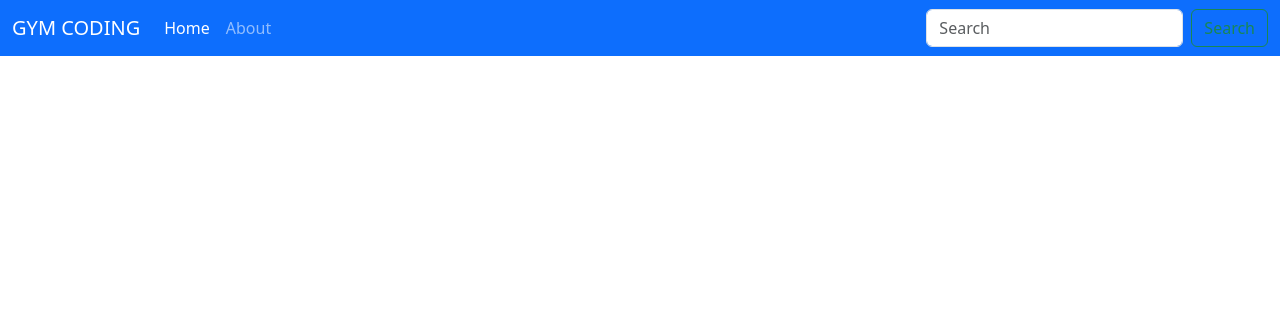
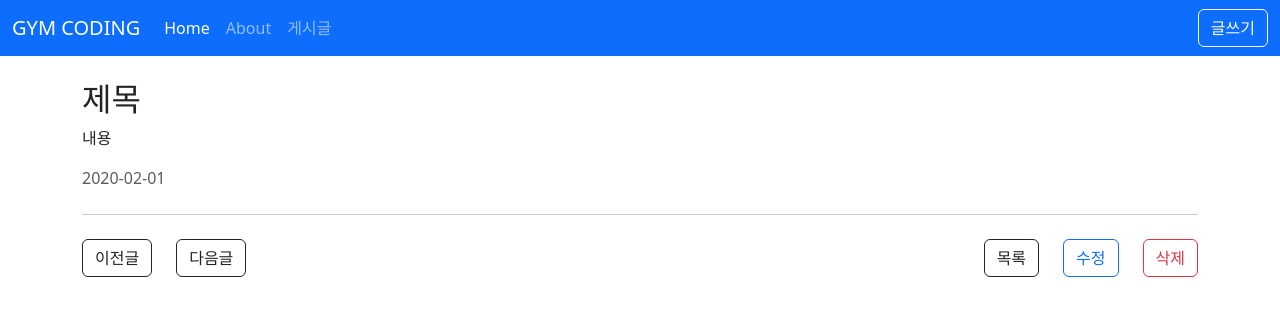
Before and after one commit to JungHoiMin/inflearn, a Vue app in the folder Vue3 완벽 마스터_기초부터 실전까지(실전편)/vue3-posts/: page /posts/1 in a window 1280 px wide. Shown: the top 316 px of the page. Built offline with nearby package versions, Linux system fonts and the light colour scheme.

Commit message:
Section 2 Vue Router v4.x - Vue Router 학습: 게시판 UI 만들기

```diff
--- a/Vue3 완벽 마스터_기초부터 실전까지(실전편)/vue3-posts/package.json
+++ b/Vue3 완벽 마스터_기초부터 실전까지(실전편)/vue3-posts/package.json
@@ -11,6 +11,7 @@
     "format": "prettier --write src/"
   },
   "dependencies": {
+    "axios": "^1.7.2",
     "bootstrap": "^5.3.3",
     "bootstrap-icons": "^1.11.3",
     "vue": "^3.4.21",
--- /dev/null
+++ b/Vue3 완벽 마스터_기초부터 실전까지(실전편)/vue3-posts/public/mocks/posts.json
@@ -0,0 +1,9 @@
+[
+  { "id": 1, "title": "제목1", "content": "내용1", "createdAt": "2024-01-05" },
+  { "id": 2, "title": "제목2", "content": "내용2", "createdAt": "2024-03-12" },
+  { "id": 3, "title": "제목3", "content": "내용3", "createdAt": "2024-04-10" },
+  { "id": 4, "title": "제목4", "content": "내용4", "createdAt": "2024-05-04" },
+  { "id": 5, "title": "제목5", "content": "내용5", "createdAt": "2024-05-07" },
+  { "id": 6, "title": "제목6", "content": "내용6", "createdAt": "2024-05-21" },
+  { "id": 7, "title": "제목7", "content": "내용7", "createdAt": "2024-05-25" }
+]
--- /dev/null
+++ b/Vue3 완벽 마스터_기초부터 실전까지(실전편)/vue3-posts/src/api/posts.js
@@ -0,0 +1,10 @@
+import axios from 'axios';
+
+export const getPosts = async () => {
+  try {
+    const response = await axios.get('/mocks/posts.json');
+    return response.data;
+  } catch (e) {
+    console.log(e);
+  }
+};
--- /dev/null
+++ b/Vue3 완벽 마스터_기초부터 실전까지(실전편)/vue3-posts/src/components/posts/PostItem.vue
@@ -0,0 +1,28 @@
+<script setup>
+defineProps({
+  title: {
+    type: String,
+    required: true,
+  },
+  content: {
+    type: String,
+    required: true,
+  },
+  createdAt: {
+    type: [String, Date, Number],
+    required: true,
+  },
+});
+</script>
+
+<template>
+  <div class="card">
+    <div class="card-body">
+      <h5 class="card-title">{{ title }}</h5>
+      <p class="card-text">{{ content }}</p>
+      <p class="text-muted">{{ createdAt }}</p>
+    </div>
+  </div>
+</template>
+
+<style scoped></style>
--- a/Vue3 완벽 마스터_기초부터 실전까지(실전편)/vue3-posts/src/layouts/TheHeader.vue
+++ b/Vue3 완벽 마스터_기초부터 실전까지(실전편)/vue3-posts/src/layouts/TheHeader.vue
@@ -1,4 +1,13 @@
-<script setup></script>
+<script setup>
+import { useRouter } from 'vue-router';
+
+const router = useRouter();
+const goPage = () => {
+  router.push({
+    name: 'PostCreate',
+  });
+};
+</script>
 
 <template>
   <header>
@@ -24,18 +33,15 @@
             <li class="nav-item">
               <RouterLink class="nav-link" to="/about">About</RouterLink>
             </li>
+            <li class="nav-item">
+              <RouterLink class="nav-link" to="/posts">게시글</RouterLink>
+            </li>
           </ul>
-          <form class="d-flex" role="search">
-            <input
-              class="form-control me-2"
-              type="search"
-              placeholder="Search"
-              aria-label="Search"
-            />
-            <button class="btn btn-outline-success" type="submit">
-              Search
+          <div class="d-flex" role="search">
+            <button class="btn btn-outline-light" @click="goPage">
+              글쓰기
             </button>
-          </form>
+          </div>
         </div>
       </div>
     </nav>
--- a/Vue3 완벽 마스터_기초부터 실전까지(실전편)/vue3-posts/src/router/index.js
+++ b/Vue3 완벽 마스터_기초부터 실전까지(실전편)/vue3-posts/src/router/index.js
@@ -1,17 +1,41 @@
 import HomeView from '@/views/HomeView.vue';
 import AboutView from '@/views/AboutView.vue';
 import { createRouter, createWebHistory } from 'vue-router';
+import PostListView from '@/views/posts/PostListView.vue';
+import PostCreateView from '@/views/posts/PostCreateView.vue';
+import PostDetailView from '@/views/posts/PostDetailView.vue';
+import PostEditView from '@/views/posts/PostEditView.vue';
 
 const routes = [
   {
     path: '/',
-    name: 'home',
+    name: 'Home',
     component: HomeView,
   },
   {
     path: '/about',
-    name: 'about',
+    name: 'About',
     component: AboutView,
+  },
+  {
+    path: '/posts',
+    name: 'PostList',
+    component: PostListView,
+  },
+  {
+    path: '/posts/create',
+    name: 'PostCreate',
+    component: PostCreateView,
+  },
+  {
+    path: '/posts/:id',
+    name: 'PostDetail',
+    component: PostDetailView,
+  },
+  {
+    path: '/posts/:id/edit',
+    name: 'PostEdit',
+    component: PostEditView,
   },
 ];
 
--- a/Vue3 완벽 마스터_기초부터 실전까지(실전편)/vue3-posts/src/views/HomeView.vue
+++ b/Vue3 완벽 마스터_기초부터 실전까지(실전편)/vue3-posts/src/views/HomeView.vue
@@ -3,7 +3,9 @@
 
 const router = useRouter();
 const goAboutPage = () => {
-  router.push('/about');
+  router.push({
+    name: 'About',
+  });
 };
 </script>
 
--- /dev/null
+++ b/Vue3 완벽 마스터_기초부터 실전까지(실전편)/vue3-posts/src/views/posts/PostCreateView.vue
@@ -0,0 +1,35 @@
+<script setup>
+import { useRouter } from 'vue-router';
+
+const router = useRouter();
+const goListPage = () => router.push({ name: 'PostList' });
+</script>
+
+<template>
+  <div>
+    <h2>게시글 등록</h2>
+    <hr class="my-4" />
+    <form @submit.prevent>
+      <div class="mb-3">
+        <label for="title" class="form-label">제목</label>
+        <input type="text" class="form-control" id="title" />
+      </div>
+      <div class="mb-3">
+        <label for="content" class="form-label">내용</label>
+        <textarea class="form-control" id="content" rows="3"></textarea>
+      </div>
+      <div class="pt-4">
+        <button
+          type="button"
+          class="btn btn-outline-dark me-2"
+          @click="goListPage"
+        >
+          목록
+        </button>
+        <button type="button" class="btn btn-primary">저장</button>
+      </div>
+    </form>
+  </div>
+</template>
+
+<style scoped></style>
--- /dev/null
+++ b/Vue3 완벽 마스터_기초부터 실전까지(실전편)/vue3-posts/src/views/posts/PostDetailView.vue
@@ -0,0 +1,41 @@
+<script setup>
+import { useRoute, useRouter } from 'vue-router';
+
+const route = useRoute();
+const router = useRouter();
+const id = route.params.id;
+
+const goListPage = () => router.push({ name: 'PostList' });
+const goEditPage = () => router.push({ name: 'PostEdit', params: { id } });
+</script>
+
+<template>
+  <div>
+    <h2>제목</h2>
+    <p>내용</p>
+    <p class="text-muted">2020-02-01</p>
+    <hr class="my-4 g-2" />
+    <div class="row">
+      <div class="col-auto">
+        <button class="btn btn-outline-dark">이전글</button>
+      </div>
+      <div class="col-auto">
+        <button class="btn btn-outline-dark">다음글</button>
+      </div>
+      <div class="col-auto me-auto"></div>
+      <div class="col-auto">
+        <button class="btn btn-outline-dark" @click="goListPage">목록</button>
+      </div>
+      <div class="col-auto">
+        <button class="btn btn-outline-primary" @click="goEditPage">
+          수정
+        </button>
+      </div>
+      <div class="col-auto">
+        <button class="btn btn-outline-danger">삭제</button>
+      </div>
+    </div>
+  </div>
+</template>
+
+<style scoped></style>
--- /dev/null
+++ b/Vue3 완벽 마스터_기초부터 실전까지(실전편)/vue3-posts/src/views/posts/PostEditView.vue
@@ -0,0 +1,38 @@
+<script setup>
+import { useRoute, useRouter } from 'vue-router';
+
+const route = useRoute();
+const router = useRouter();
+const id = route.params.id;
+
+const goDetailPage = () => router.push({ name: 'PostDetail', params: { id } });
+</script>
+
+<template>
+  <div>
+    <h2>게시글 수정</h2>
+    <hr class="my-4" />
+    <form @submit.prevent>
+      <div class="mb-3">
+        <label for="title" class="form-label">제목</label>
+        <input type="text" class="form-control" id="title" />
+      </div>
+      <div class="mb-3">
+        <label for="content" class="form-label">내용</label>
+        <textarea class="form-control" id="content" rows="3"></textarea>
+      </div>
+      <div class="pt-4">
+        <button
+          type="button"
+          class="btn btn-outline-danger me-2"
+          @click="goDetailPage"
+        >
+          취소
+        </button>
+        <button type="button" class="btn btn-primary">수정</button>
+      </div>
+    </form>
+  </div>
+</template>
+
+<style scoped></style>
--- /dev/null
+++ b/Vue3 완벽 마스터_기초부터 실전까지(실전편)/vue3-posts/src/views/posts/PostListView.vue
@@ -0,0 +1,43 @@
+<script setup>
+import PostItem from '@/components/posts/PostItem.vue';
+import { ref } from 'vue';
+import { getPosts } from '@/api/posts.js';
+import { useRouter } from 'vue-router';
+
+const router = useRouter();
+
+const posts = ref([]);
+
+const fetchPosts = async () => {
+  posts.value = await getPosts();
+};
+fetchPosts();
+
+const goPage = id => {
+  router.push({
+    name: 'PostDetail',
+    params: {
+      id,
+    },
+  });
+};
+</script>
+
+<template>
+  <div>
+    <h2>게시글 목록</h2>
+    <hr class="my-4" />
+    <div class="row g-3">
+      <div v-for="post in posts" :key="post.id" class="col-4">
+        <PostItem
+          :title="post.title"
+          :content="post.content"
+          :created-at="post.createdAt"
+          @click="goPage(post.id)"
+        />
+      </div>
+    </div>
+  </div>
+</template>
+
+<style scoped></style>
```
Also changed, not shown: 1 other file (tests, documents, lock files or other folders).
